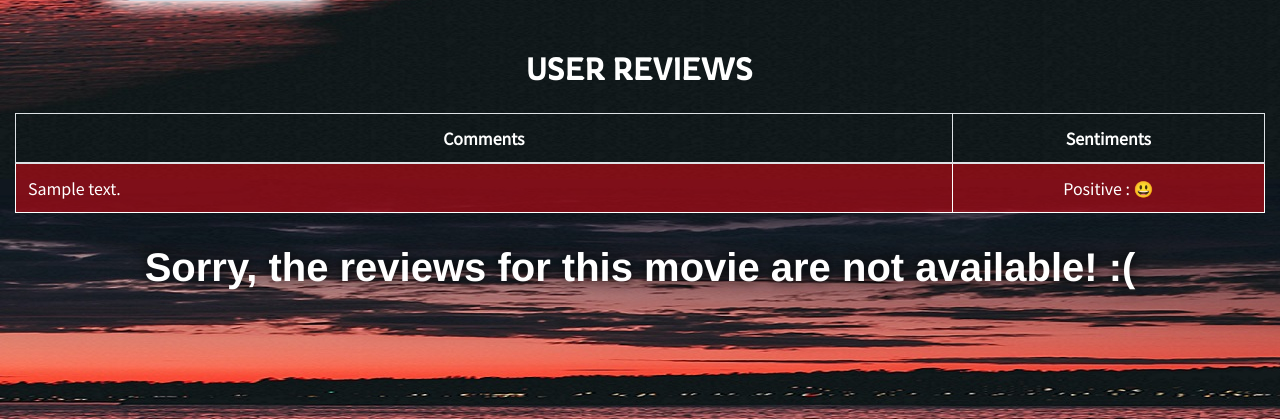
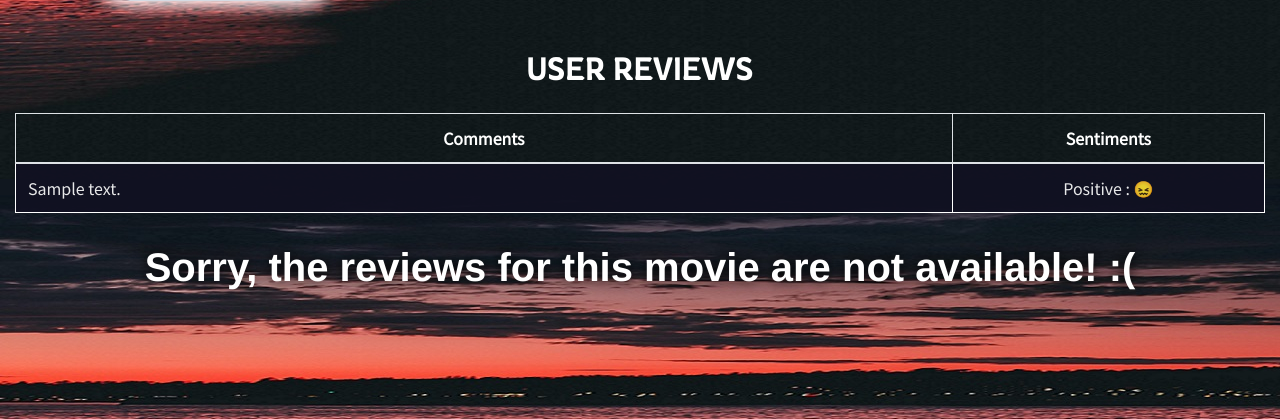
Before and after one commit to svgoudar/Movie_recommender, a Flask app: template templates/recommend.html in a window 1280 px wide. Shown: the part 471-890 px from the top of the page. Run offline with Flask 2, Linux system fonts and the light colour scheme; the template is opened without the code that fills it: most values are stand-ins (such as "Sample title", 1, 10 or a date in 2020); grey boxes marked "Sample" are stand-in pictures; parts of the project's set-up code (start-up, migrations or seed data) failed here and were passed over; some libraries are stand-ins or nearby versions.

Commit message:
Update recommend.html

```diff
--- a/templates/recommend.html
+++ b/templates/recommend.html
@@ -122,12 +122,12 @@
 
           <tbody>
 	    {% for review, status in reviews.items() if not reviews.hidden %}
-    	        <tr style="background-color:#e5091485;">
+    	        <tr style="background-color:#111122;opacity:0.9;">
                 <td>{{review}}</td>
                 <td>
                   <center>
                     {{status}} :
-                    {% if status =='Positive' %}
+                    {% if status =='Good' %}
                       &#128515;
                     {% else %}
                       &#128534;
```
